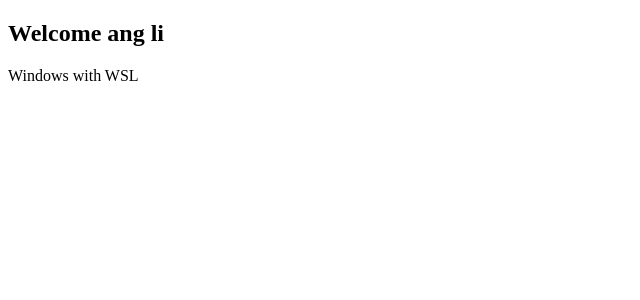
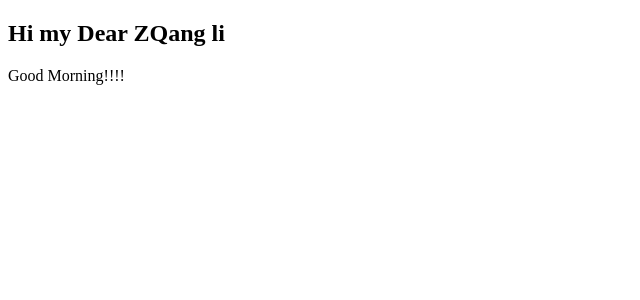
Before and after one commit to liangyang321/web-application, an Angular app: page / in a window 1280 px wide. Shown: the top 300 px of the page, without its empty margins (0-640 px from the left). Built offline with nearby package versions, Linux system fonts and the light colour scheme.

Commit message:
web test

```diff
--- a/src/app/app.component.html
+++ b/src/app/app.component.html
@@ -1,4 +1,4 @@
 
-<h2>Welcome {{title}}</h2>
+<h2>Hi my Dear ZQ{{title}}</h2>
 
-<p>Windows with WSL
+<p>Good Morning!!!!
```
